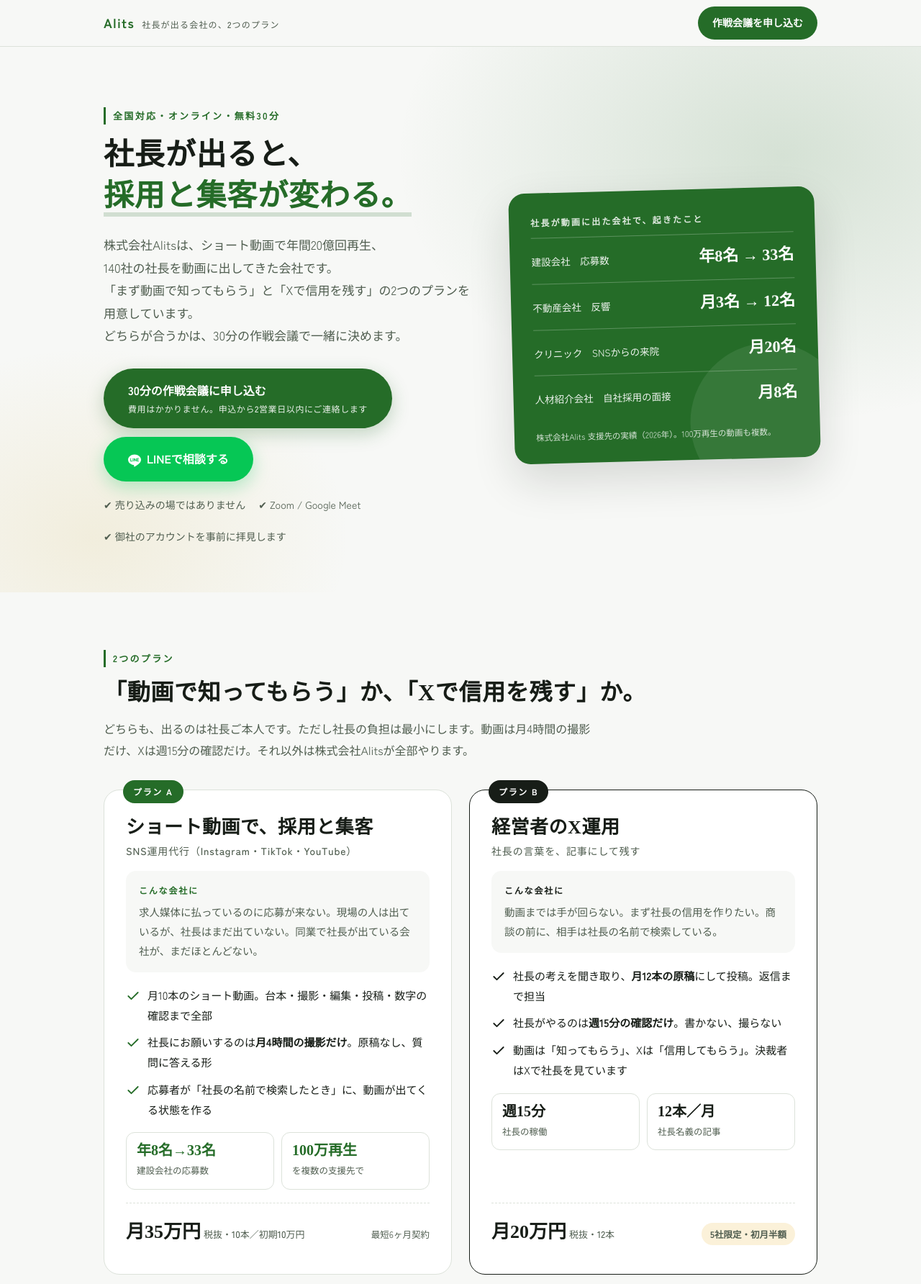
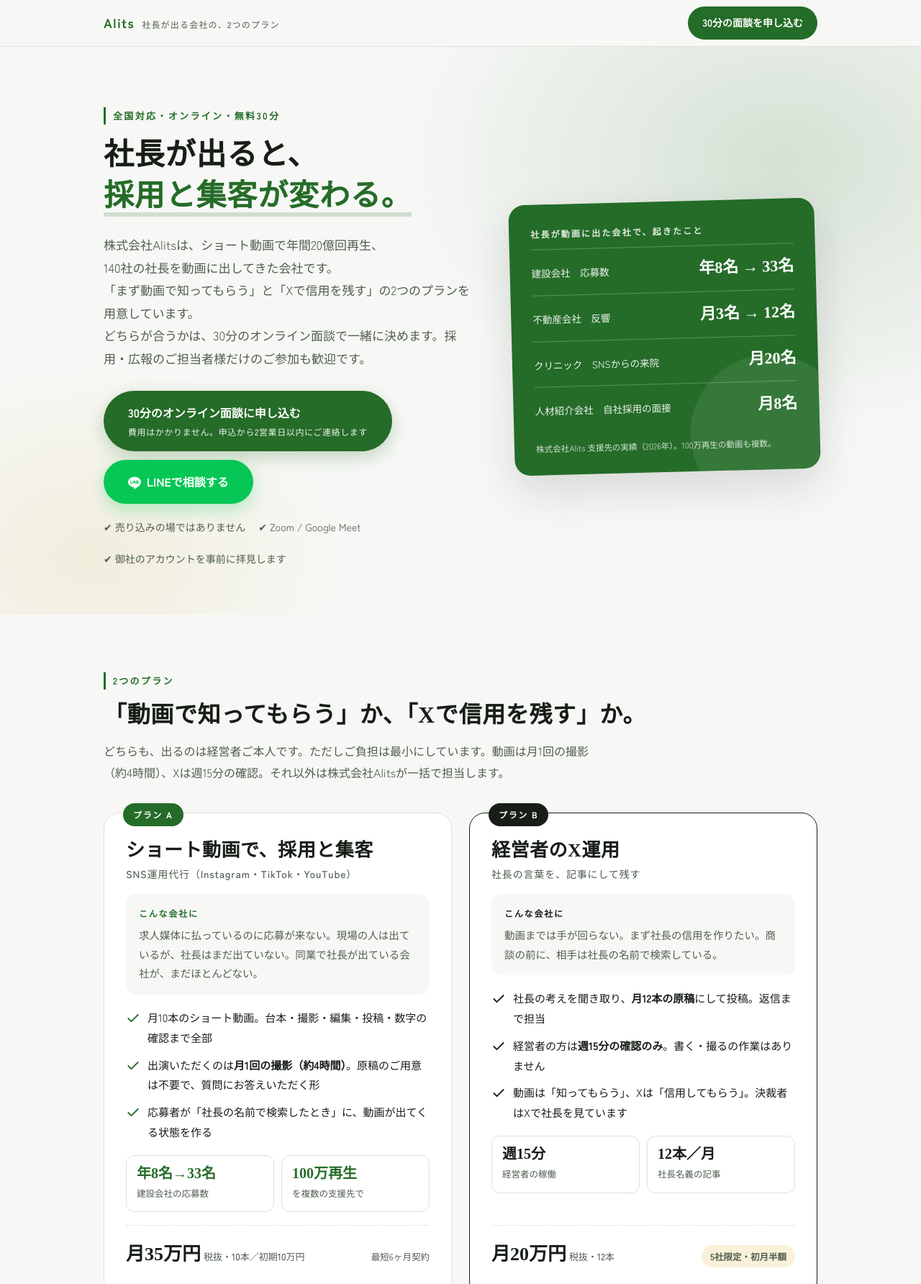
Before and after one commit to alits-jp/alits-jp.github.io, a plain HTML site: page plan/index.html in a window 1280 px wide. Shown: the top 1784 px of the page at 72% size. Drawn offline with Linux system fonts and the light colour scheme; a web font is replaced by a local one.

Commit message:
文言修正: 経営者表記・面談CTA・担当者向け

```diff
--- a/plan/index.html
+++ b/plan/index.html
@@ -150,7 +150,7 @@
 <header>
   <div class="wrap">
     <a class="logo" href="#">Alits<span>社長が出る会社の、2つのプラン</span></a>
-    <a class="btn" href="#apply">作戦会議を申し込む</a>
+    <a class="btn" href="#apply">30分の面談を申し込む</a>
   </div>
 </header>
 
@@ -159,9 +159,9 @@
     <div>
       <div class="eyebrow">全国対応・オンライン・無料30分</div>
       <h1>社長が出ると、<br><em>採用と集客が変わる。</em></h1>
-      <p class="lead">株式会社Alitsは、ショート動画で年間20億回再生、<br>140社の社長を動画に出してきた会社です。<br>「まず動画で知ってもらう」と「Xで信用を残す」の2つのプランを用意しています。<br>どちらが合うかは、30分の作戦会議で一緒に決めます。</p>
+      <p class="lead">株式会社Alitsは、ショート動画で年間20億回再生、<br>140社の社長を動画に出してきた会社です。<br>「まず動画で知ってもらう」と「Xで信用を残す」の2つのプランを用意しています。<br>どちらが合うかは、30分のオンライン面談で一緒に決めます。採用・広報のご担当者様だけのご参加も歓迎です。</p>
       <div class="btnrow">
-        <a class="btn" href="#apply">30分の作戦会議に申し込む<small>費用はかかりません。申込から2営業日以内にご連絡します</small></a>
+        <a class="btn" href="#apply">30分のオンライン面談に申し込む<small>費用はかかりません。申込から2営業日以内にご連絡します</small></a>
         <a class="btn line" href="https://lin.ee/PbsDi32" target="_blank" rel="noopener"><span class="lineicon" aria-hidden="true"><svg viewBox="0 0 24 24"><path d="M19.365 9.863c.349 0 .63.285.63.631 0 .345-.281.63-.63.63H17.61v1.125h1.755c.349 0 .63.283.63.63 0 .345-.281.63-.63.63h-2.385c-.345 0-.627-.285-.627-.63V8.108c0-.345.282-.63.63-.63h2.385c.346 0 .627.285.627.63 0 .348-.281.63-.63.63H17.61v1.125h1.755zm-3.855 3.016c0 .27-.174.51-.432.596-.064.021-.133.031-.199.031-.211 0-.391-.09-.51-.25l-2.443-3.317v2.94c0 .344-.279.629-.631.629-.346 0-.626-.285-.626-.629V8.108c0-.27.173-.51.43-.595.06-.023.136-.033.194-.033.195 0 .375.104.495.254l2.462 3.33V8.108c0-.345.282-.63.63-.63.345 0 .63.285.63.63v4.771zm-5.741 0c0 .344-.282.629-.631.629-.345 0-.627-.285-.627-.629V8.108c0-.345.282-.63.63-.63.346 0 .628.285.628.63v4.771zm-2.466.629H4.917c-.345 0-.63-.285-.63-.629V8.108c0-.345.285-.63.63-.63.348 0 .63.285.63.63v4.141h1.756c.345 0 .627.283.627.63 0 .344-.282.629-.627.629M24 10.314C24 4.943 18.615.572 12 .572S0 4.943 0 10.314c0 4.811 4.27 8.842 10.035 9.608.391.082.923.258 1.058.59.12.301.079.766.038 1.08l-.164 1.02c-.045.301-.24 1.186 1.049.645 1.291-.539 6.916-4.078 9.436-6.975C23.176 14.393 24 12.458 24 10.314"/></svg></span>LINEで相談する</a>
       </div>
       <ul class="meta">
@@ -185,7 +185,7 @@
   <div class="wrap">
     <div class="eyebrow">2つのプラン</div>
     <h2>「動画で知ってもらう」か、「Xで信用を残す」か。</h2>
-    <p class="sub">どちらも、出るのは社長ご本人です。ただし社長の負担は最小にします。動画は月4時間の撮影だけ、Xは週15分の確認だけ。それ以外は株式会社Alitsが全部やります。</p>
+    <p class="sub">どちらも、出るのは経営者ご本人です。ただしご負担は最小にしています。動画は月1回の撮影（約4時間）、Xは週15分の確認。それ以外は株式会社Alitsが一括で担当します。</p>
     <div class="plans">
       <article class="plan a">
         <span class="tag">プラン A</span>
@@ -193,7 +193,7 @@
         <div class="who"><b>こんな会社に</b><p>求人媒体に払っているのに応募が来ない。現場の人は出ているが、社長はまだ出ていない。同業で社長が出ている会社が、まだほとんどない。</p></div>
         <ul>
           <li><svg viewBox="0 0 24 24"><path d="M20 6 9 17l-5-5"/></svg><span>月10本のショート動画。台本・撮影・編集・投稿・数字の確認まで全部</span></li>
-          <li><svg viewBox="0 0 24 24"><path d="M20 6 9 17l-5-5"/></svg><span>社長にお願いするのは<b>月4時間の撮影だけ</b>。原稿なし、質問に答える形</span></li>
+          <li><svg viewBox="0 0 24 24"><path d="M20 6 9 17l-5-5"/></svg><span>出演いただくのは<b>月1回の撮影（約4時間）</b>。原稿のご用意は不要で、質問にお答えいただく形</span></li>
           <li><svg viewBox="0 0 24 24"><path d="M20 6 9 17l-5-5"/></svg><span>応募者が「社長の名前で検索したとき」に、動画が出てくる状態を作る</span></li>
         </ul>
         <div class="num">
@@ -208,11 +208,11 @@
         <div class="who"><b>こんな会社に</b><p>動画までは手が回らない。まず社長の信用を作りたい。商談の前に、相手は社長の名前で検索している。</p></div>
         <ul>
           <li><svg viewBox="0 0 24 24"><path d="M20 6 9 17l-5-5"/></svg><span>社長の考えを聞き取り、<b>月12本の原稿</b>にして投稿。返信まで担当</span></li>
-          <li><svg viewBox="0 0 24 24"><path d="M20 6 9 17l-5-5"/></svg><span>社長がやるのは<b>週15分の確認だけ</b>。書かない、撮らない</span></li>
+          <li><svg viewBox="0 0 24 24"><path d="M20 6 9 17l-5-5"/></svg><span>経営者の方は<b>週15分の確認のみ</b>。書く・撮るの作業はありません</span></li>
           <li><svg viewBox="0 0 24 24"><path d="M20 6 9 17l-5-5"/></svg><span>動画は「知ってもらう」、Xは「信用してもらう」。決裁者はXで社長を見ています</span></li>
         </ul>
         <div class="num">
-          <div><b>週15分</b><span>社長の稼働</span></div>
+          <div><b>週15分</b><span>経営者の稼働</span></div>
           <div><b>12本／月</b><span>社長名義の記事</span></div>
         </div>
         <div class="price"><b>月20万円<small>税抜・12本</small></b><span class="offer">5社限定・初月半額</span></div>
@@ -225,7 +225,7 @@
   <div class="wrap">
     <div class="eyebrow">どちらを選ぶか</div>
     <h2>困りごとで決まります。</h2>
-    <p class="sub">迷ったら作戦会議で、今のアカウントを見ながら一緒に決めます。「まだ早い」と分かるのも、作戦会議の成果です。</p>
+    <p class="sub">迷ったら面談で、今のアカウントを見ながら一緒に決めます。「まだ早い」と分かるのも、面談の成果です。</p>
     <div class="pick">
       <div><i>採用が課題</i><b>→ プラン A</b><p>応募の入口は動画です。社長が出る1本目から、応募の質が変わります。</p></div>
       <div><i>信用・商談が課題</i><b>→ プラン B</b><p>BtoBや高単価の商売は、名前で検索されたときに何が出るかで決まります。</p></div>
@@ -239,9 +239,9 @@
     <div class="eyebrow">進め方</div>
     <h2>30分で、最初の30日の動きが決まります。</h2>
     <div class="steps">
-      <div class="step"><div class="n">01</div><h3>作戦会議（無料・30分）</h3><p>御社の採用ページとSNSを事前に拝見してから当日を迎えます。「今のままで伸びる点」「変えると伸びる点」を整理してお渡しします。</p></div>
-      <div class="step"><div class="n">02</div><h3>ご提案（必要なときだけ）</h3><p>AかBか、両方か。御社の課題に合う方だけをご提案します。合わなければ、整理だけ持ち帰っていただいて構いません。</p></div>
-      <div class="step"><div class="n">03</div><h3>開始</h3><p>Aは初回撮影の日程から、Bは社長への聞き取り1時間から始まります。最初の投稿まで、Aは2週間、Bは1週間が目安です。</p></div>
+      <div class="step"><div class="n">01</div><h3>オンライン面談（無料・30分）</h3><p>御社の採用ページとSNSを事前に拝見してから当日を迎えます。「今のままで伸びる点」「変えると伸びる点」を整理してお渡しします。</p></div>
+      <div class="step"><div class="n">02</div><h3>ご提案（必要なときだけ）</h3><p>AかBか、両方か。御社の課題に合う方だけをご提案します。社内でご検討いただけるよう、整理した内容は資料にしてお渡しします。</p></div>
+      <div class="step"><div class="n">03</div><h3>開始</h3><p>Aは初回撮影の日程から、Bは経営者への聞き取り1時間から始まります。最初の投稿まで、Aは2週間、Bは1週間が目安です。</p></div>
     </div>
   </div>
 </section>
@@ -264,13 +264,13 @@
   <div class="wrap formwrap">
     <div>
       <div class="eyebrow">お申し込み</div>
-      <h2>作戦会議<br>（無料・30分・オンライン）</h2>
+      <h2>30分のオンライン面談<br>（無料・作戦会議）</h2>
       <div class="promise">
         <div><svg viewBox="0 0 24 24"><path d="M20 6 9 17l-5-5"/></svg><span>費用は一切かかりません。しつこい営業もしません。</span></div>
         <div><svg viewBox="0 0 24 24"><path d="M20 6 9 17l-5-5"/></svg><span>御社の採用ページとSNSを事前に拝見してから当日を迎えます。</span></div>
         <div><svg viewBox="0 0 24 24"><path d="M20 6 9 17l-5-5"/></svg><span>オンラインなので、全国どこからでもご参加いただけます。</span></div>
       </div>
-      <div class="mailnote">株式会社Alitsからのメールをお読みの方は、<b>そのメールに「作戦会議」とだけご返信</b>いただいても結構です。日程候補を3つお送りします。</div>
+      <div class="mailnote">株式会社Alitsからのメールをお読みの方は、<b>そのメールに「話を聞きたい」とご返信</b>いただくだけでも結構です。30分のオンライン面談の日程候補を3つお送りします。</div>
       <a class="btn line" href="https://lin.ee/PbsDi32" target="_blank" rel="noopener" style="margin-top:20px;display:inline-flex"><span class="lineicon" aria-hidden="true"><svg viewBox="0 0 24 24"><path d="M19.365 9.863c.349 0 .63.285.63.631 0 .345-.281.63-.63.63H17.61v1.125h1.755c.349 0 .63.283.63.63 0 .345-.281.63-.63.63h-2.385c-.345 0-.627-.285-.627-.63V8.108c0-.345.282-.63.63-.63h2.385c.346 0 .627.285.627.63 0 .348-.281.63-.63.63H17.61v1.125h1.755zm-3.855 3.016c0 .27-.174.51-.432.596-.064.021-.133.031-.199.031-.211 0-.391-.09-.51-.25l-2.443-3.317v2.94c0 .344-.279.629-.631.629-.346 0-.626-.285-.626-.629V8.108c0-.27.173-.51.43-.595.06-.023.136-.033.194-.033.195 0 .375.104.495.254l2.462 3.33V8.108c0-.345.282-.63.63-.63.345 0 .63.285.63.63v4.771zm-5.741 0c0 .344-.282.629-.631.629-.345 0-.627-.285-.627-.629V8.108c0-.345.282-.63.63-.63.346 0 .628.285.628.63v4.771zm-2.466.629H4.917c-.345 0-.63-.285-.63-.629V8.108c0-.345.285-.63.63-.63.348 0 .63.285.63.63v4.141h1.756c.345 0 .627.283.627.63 0 .344-.282.629-.627.629M24 10.314C24 4.943 18.615.572 12 .572S0 4.943 0 10.314c0 4.811 4.27 8.842 10.035 9.608.391.082.923.258 1.058.59.12.301.079.766.038 1.08l-.164 1.02c-.045.301-.24 1.186 1.049.645 1.291-.539 6.916-4.078 9.436-6.975C23.176 14.393 24 12.458 24 10.314"/></svg></span>お急ぎの方はLINEで相談する</a>
     </div>
     <form id="applyForm" action="#" method="post" novalidate>
```
